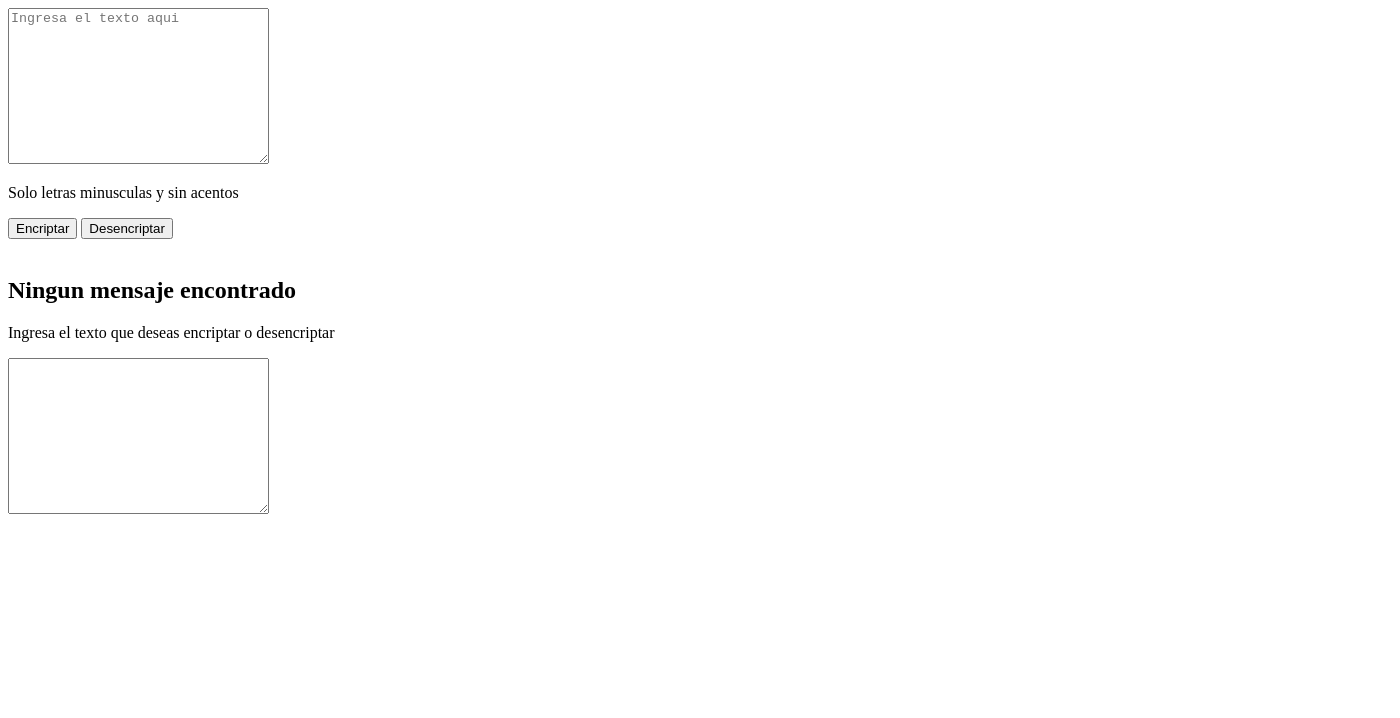
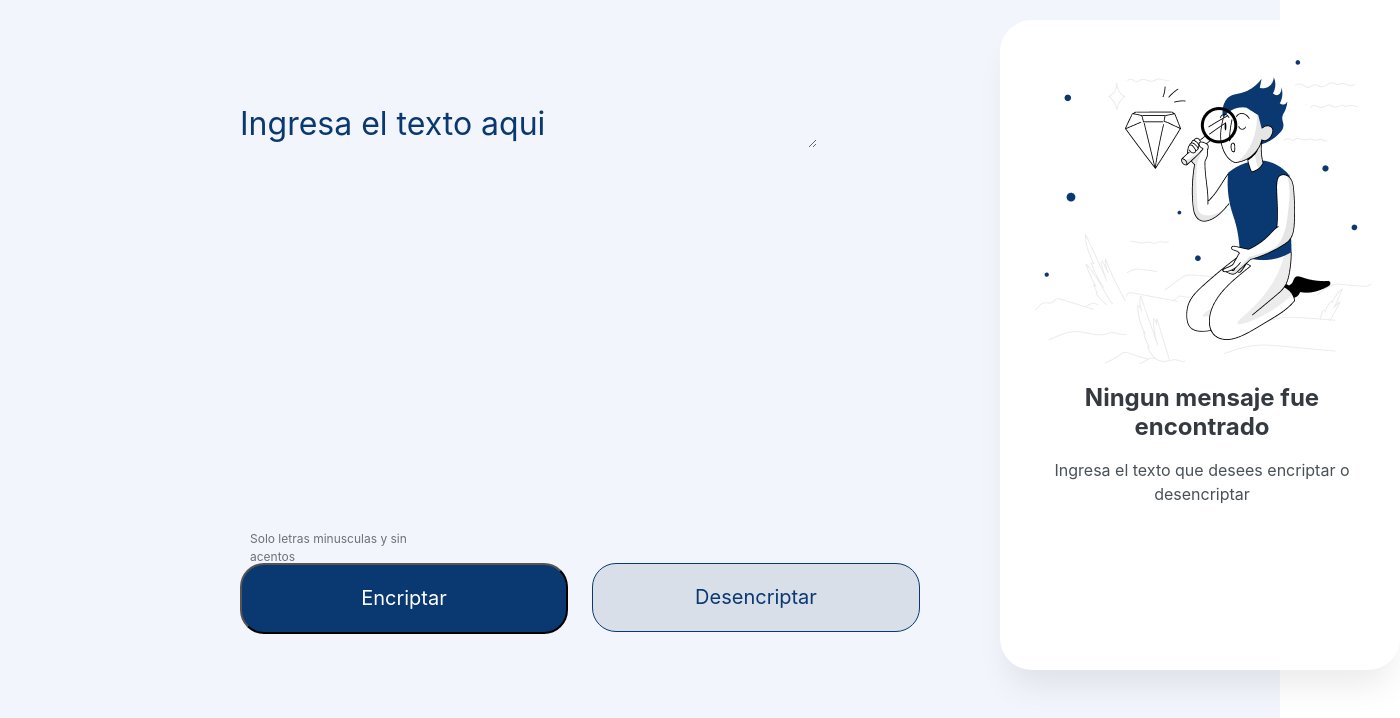
Before and after one commit to Ashedencv/encriptador-de-texto, a plain HTML site: page index.html in a window 1280 px wide. Shown: the whole page, 1400 px wide, since content can reach past the window. Drawn offline with Linux system fonts and the light colour scheme.

Commit message:
Diseno de la aplicacion con css y funcionalidad de encriptar un texto

```diff
--- a/index.html
+++ b/index.html
@@ -29,20 +29,20 @@
             </button>
         </div>
     </div>
-    <div class="ecriptado">
-        <img src="" alt="" id="muneco">
+    <div class="encriptado">
+        <img src="img/muneco.png" alt="" id="muneco">
         <div class="mensaje-encriptado" id="mensaje-encriptado">
-            <h2 id="titulo-mensaje">Ningun mensaje encontrado</h2>
+            <h2 id="titulo-mensaje">Ningun mensaje fue encontrado</h2>
             <p id="parrafo">
-                Ingresa el texto que deseas encriptar o desencriptar
+                Ingresa el texto que desees encriptar o desencriptar
             </p>
-            <textarea
+            <!-- <textarea
             name="mensaje"
             id="mensaje"
             cols="30"
             rows="10"
             class="mensaje"
-            ></textarea>
+            ></textarea> -->
         </div>
     </div>
     </div>
--- a/index.js
+++ b/index.js
@@ -0,0 +1,18 @@
+function encriptar(){
+    let texto = document.getElementById("texto").value;
+    let tituloMensaje = document.getElementById("titulo-mensaje");
+    let parrafo = document.getElementById("parrafo");
+
+    let textoCifrado = texto
+                        .replace(/e/gi, "enter")
+                        .replace(/i/gi, "imes")
+                        .replace(/a/gi, "ai")
+                        .replace(/o/gi, "ober")
+                        .replace(/u/gi, "ufat");
+    if (document.getElementById("texto").value.length != 0) {
+        document.getElementById("texto").value = textoCifrado
+        document.getElementById("titulo-mensaje").textContent = "Texto encriptado con exito";
+        document.getElementById("parrafo").textContent = "";
+    }
+
+}
--- a/styles.css
+++ b/styles.css
@@ -0,0 +1,176 @@
+* {
+    margin: 0;
+    padding: 0;
+}
+
+.container {
+    position: relative;
+    width: 100vw;
+    height: 100vh;
+    background: #F3F5FC;
+}
+
+.texto{
+    position: absolute;
+    width: 577px;
+    height: 48px;
+    left: 240px;
+    top: 100px;
+    border: none;
+    font-family: "Inter";
+    font-style: normal;
+    font-weight: 400;
+    font-size: 32px;
+    line-height: 48px;
+    background-color: #F3F5FC;
+}
+
+.texto::placeholder{
+    color: #0a3871;
+}
+
+.texto:focus,
+.texto:active{
+    border: none;
+    outline: none;
+}
+
+.terminos{
+    display: flex;
+    flex-direction: row;
+    align-items: center;
+    padding: 0px;
+    gap: 8px;
+    position: absolute;
+    width: 229px;
+    height: 18px;
+    left: 250px;
+    top: 530px;
+}
+
+.terminos p {
+    width: 205px;
+    height: 18px;
+    opacity: 80%;
+    font-family: "Inter";
+    font-weight: 400;
+    font-size: 12px;
+    line-height: 18px;
+    color: #495057;
+}
+
+.botones{
+    display: flex;
+    flex-direction: row;
+    align-items: flex-start;
+    padding: 1% 0;
+    position: absolute;
+    width: 680px;
+    height: 67px;
+    top: 550px;
+    gap: 24px;
+    left: 240px;
+}
+
+.btn-encriptar{
+    align-items: center;
+    justify-content: center;
+    padding: 24px;
+    gap: 8px;
+    width: 328px;
+    background-color: #0a3871;
+    border-radius: 24px;
+    font-weight: 400;
+    font-family: "Inter";
+    font-size: 20px;
+    line-height: 19.36px;
+    text-align: center;
+    color: #ffffff;
+}
+
+.btn-desencriptar{
+    box-sizing: border-box;
+    display: flex;
+    flex-direction: row;
+    align-items: flex-start;
+    justify-content: center;
+    padding: 24px;
+    gap: 8px;
+    width: 328px;
+    border-radius: 24px;
+    border: 1px;
+    background-color: #d8dfe8;
+    font-family: "Inter";
+    font-size: 20px;
+    font-weight: 400;
+    line-height: 19.36px;
+    text-align: center;
+    color: #0a3871;
+    border: 1px solid #0a3871;
+}
+
+.btn-desencriptar:hover,
+.btn-encriptar:hover{
+    width: 360px;
+    padding: 20px;
+    margin: 0.3%;
+}
+
+.encriptado {
+    display: flex;
+    justify-content: center;
+    position: absolute;
+    width: 400px;
+    height: 650px;
+    left: 1000px;
+    top: 20px;
+    background: white;
+    box-shadow: 0px 24px 32px -8px rgba(0, 0, 0, 0.08);
+    border-radius: 32px;
+}
+
+.mensaje-encriptado{
+    display: flex;
+    flex-direction: column;
+    align-items: center;
+    justify-content: center;
+    padding: 1%;
+    gap: 16px;
+    position: absolute;
+    width: 336px;
+    height: 122px;
+    top: 360px;
+    left: 30px;
+    gap: 16px;
+    text-align: center;
+}
+
+.mensaje-encriptado h2{
+    width: 336px;
+    height: 58px;
+    font-family: "Inter";
+    font-weight: 700;
+    font-size: 24px;
+    line-height: 28.8px;
+    text-align: center;
+    color: #343a40;
+}
+
+.mensaje-encriptado p{
+    width: 336px;
+    height: 48px;
+    font-family: "Inter";
+    font-weight: 400;
+    font-size: 16px;
+    line-height: 24px;
+    text-align: center;
+    color: #495057;
+}
+
+.encriptado img{
+    position: absolute;
+    width: 336px;
+    height: 304px;
+    top: 40px;
+    left: 35px;
+}
```
Also changed, not shown: img/Logo.png (added), img/bi_exclamation-circle-fill.jpg (added), img/input.png (added), img/muneco.jpg (added), img/muneco.png (added), 1 other file.
